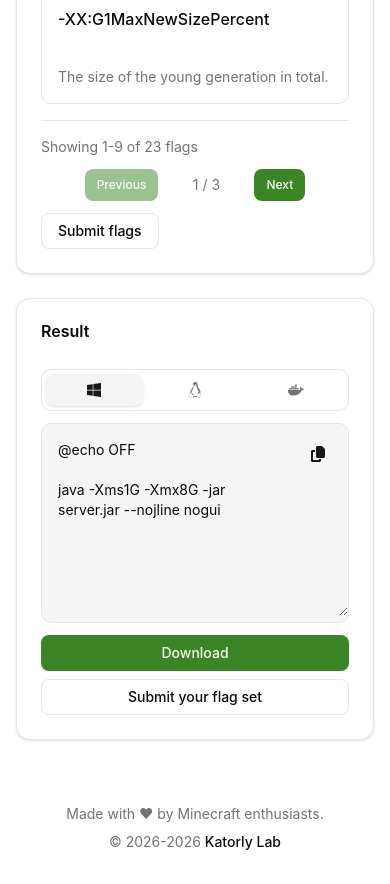
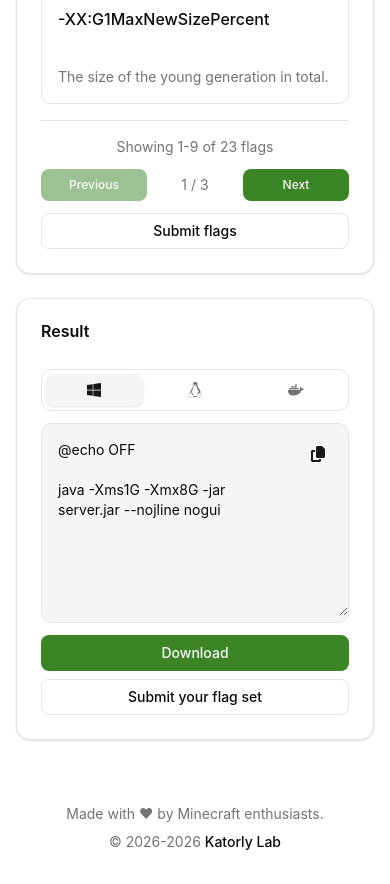
Before and after one commit to katorlys/mcflags, a React (Vite) app: page / in a window 390 px wide. Shown: the part 2520-3404 px from the top of the page. Built offline with nearby package versions, Linux system fonts and the light colour scheme.

Commit message:
chore: enable deployment & improve flags panel layout

```diff
--- a/src/components/app/flags-panel.tsx
+++ b/src/components/app/flags-panel.tsx
@@ -165,14 +165,14 @@ function FlagsPanel({ flags, selectedFlags, onFlagToggle, onFlagValueChange }: F
         {visibleFlags.length === 0 ? <p className="rounded-lg border-dashed p-6 text-center text-sm text-muted-foreground">{t("flags.none")}</p> : null}
         {visibleFlags.length > 0 ? (
           <div className="grid gap-3 border-t pt-4 text-sm text-muted-foreground sm:grid-cols-[1fr_auto_1fr] sm:items-center">
-            <span>{t("flags.showing", { start: (currentFlagPage - 1) * FLAGS_PER_PAGE + 1, end: Math.min(currentFlagPage * FLAGS_PER_PAGE, visibleFlags.length), total: visibleFlags.length })}</span>
-            <div className="flex items-center justify-center gap-2">
+            <span className="text-center sm:text-left">{t("flags.showing", { start: (currentFlagPage - 1) * FLAGS_PER_PAGE + 1, end: Math.min(currentFlagPage * FLAGS_PER_PAGE, visibleFlags.length), total: visibleFlags.length })}</span>
+            <div className="grid grid-cols-[1fr_auto_1fr] items-center gap-2 sm:flex sm:justify-center">
               <Button type="button" size="sm" onClick={() => setFlagPage((page) => Math.max(1, page - 1))} disabled={currentFlagPage === 1}>{t("flags.previous")}</Button>
               <span className="min-w-20 text-center">{currentFlagPage} / {totalFlagPages}</span>
               <Button type="button" size="sm" onClick={() => setFlagPage((page) => Math.min(totalFlagPages, page + 1))} disabled={currentFlagPage === totalFlagPages}>{t("flags.next")}</Button>
             </div>
-            <div className="flex justify-start sm:justify-end">
-              <Button className="text-foreground" variant="outline" asChild>
+            <div className="flex sm:justify-end">
+              <Button className="w-full text-foreground sm:w-auto" variant="outline" asChild>
                 <a href={SUBMIT_FLAG_URL} target="_blank" rel="noreferrer">{t("flags.submit")}</a>
               </Button>
             </div>
```
